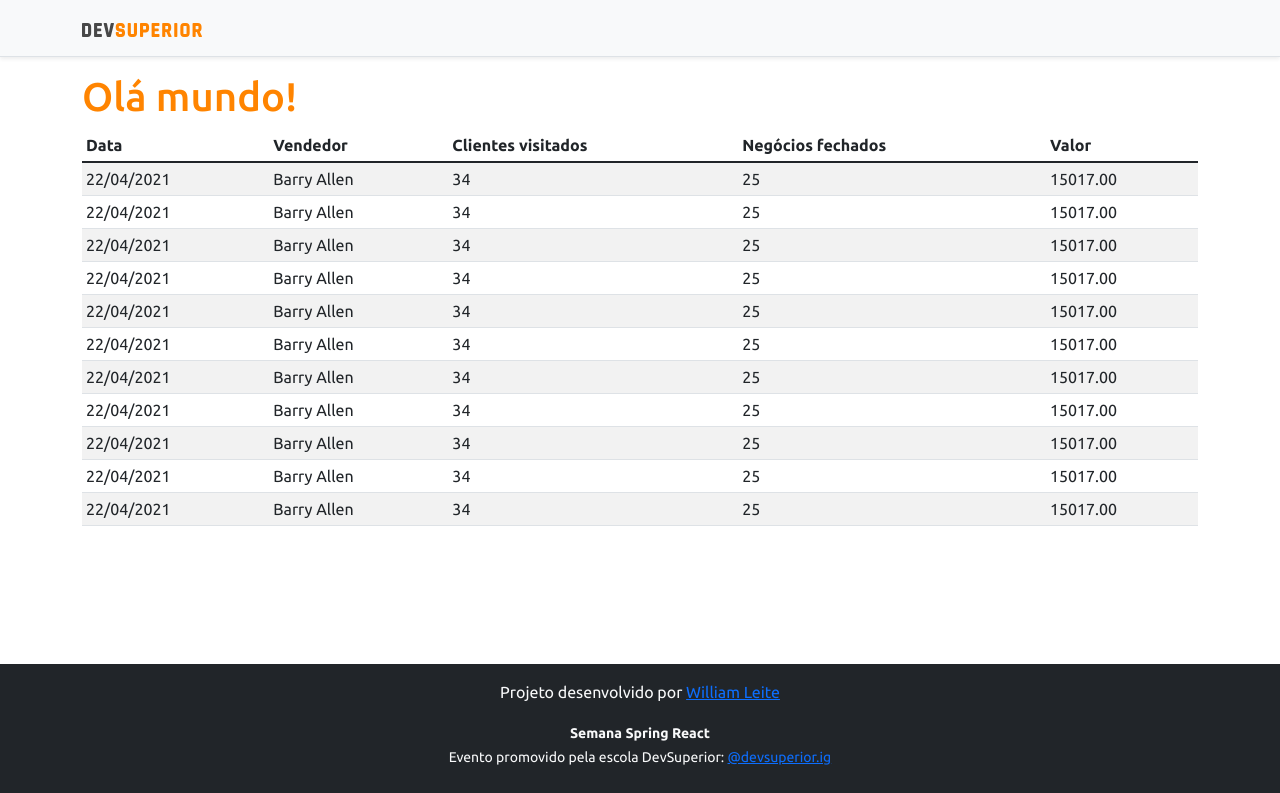
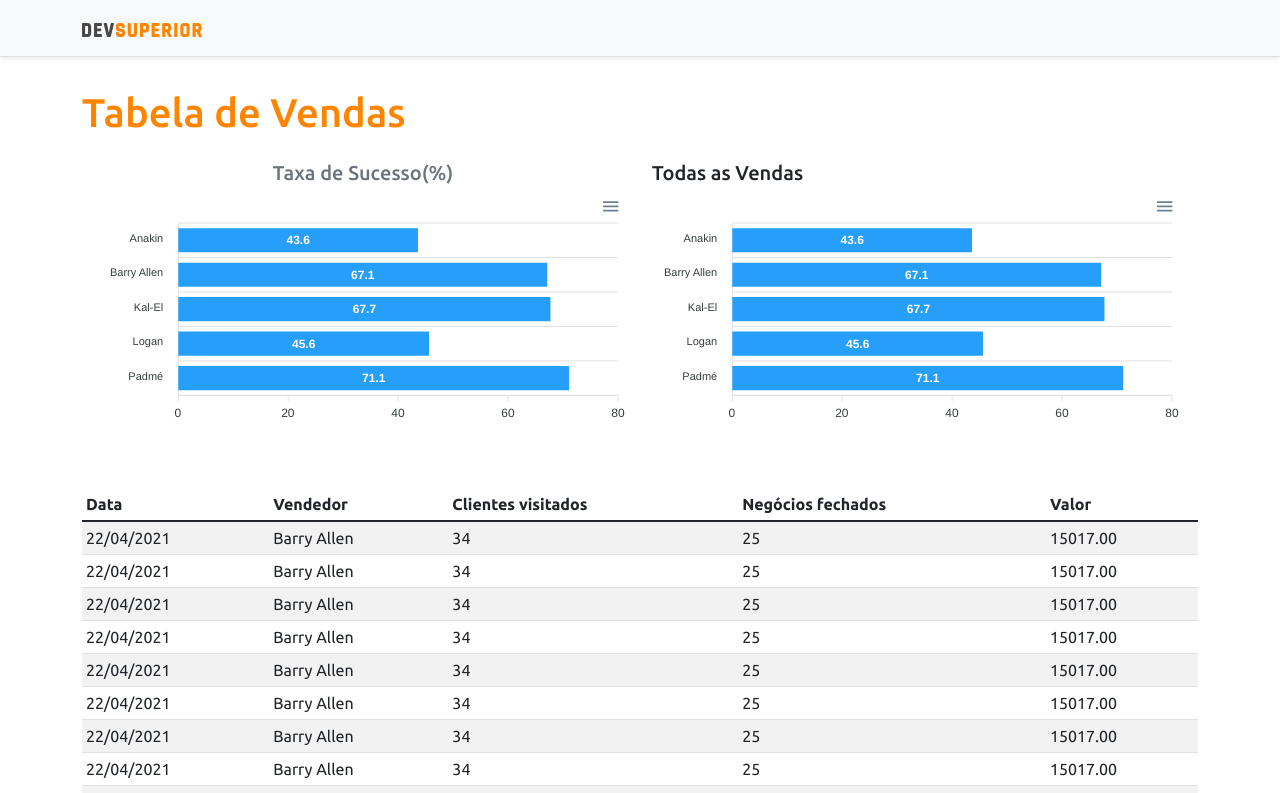
Before and after one commit to WilliamLeite02/Devsuperior4, a React (Create React App) app in the folder front/: page / in a window 1280 px wide. Shown: the top 793 px of the page. Built offline with nearby package versions, Linux system fonts and the light colour scheme.

Commit message:
Static Charts

```diff
--- a/front/package.json
+++ b/front/package.json
@@ -11,9 +11,11 @@
     "@types/node": "^12.0.0",
     "@types/react": "^17.0.0",
     "@types/react-dom": "^17.0.0",
+    "apexcharts": "^3.28.1",
     "bootstrap": "^5.1.1",
     "popper.js": "1.16.1",
     "react": "^17.0.2",
+    "react-apexcharts": "^1.3.9",
     "react-dom": "^17.0.2",
     "react-scripts": "4.0.3",
     "typescript": "^4.1.2",
--- a/front/src/App.tsx
+++ b/front/src/App.tsx
@@ -1,3 +1,4 @@
+import BarChart from "components/BarChart";
 import DataTable from "components/DataTable";
 import Footer from "components/Footer";
 import NavBar from "components/NavBar";
@@ -8,7 +9,23 @@
     <>
       <NavBar />
       <div className="container">
-        <h1 className="text-primary">Olá mundo!</h1>
+        <h1 className="text-primary py-3">Tabela de Vendas</h1>
+
+        <div className="row px-3">
+          <div className="col-sm-6">
+            <h5 className="text-center text-secondary">Taxa de Sucesso(%)</h5>
+            <BarChart />
+          </div>
+          <div className="col-sm-6">
+            <h5 >Todas as Vendas</h5>
+            <BarChart />
+          </div>
+        </div>
+
+        <div className="py-3">
+          <h2></h2>
+        </div>
+
         <DataTable />
       </div>
       <Footer />
--- /dev/null
+++ b/front/src/components/BarChart/index.tsx
@@ -0,0 +1,36 @@
+import Chart from 'react-apexcharts';
+
+const BarChart = () => {
+    const options = {
+        plotOptions: {
+            bar: {
+                horizontal: true,
+            }
+        },
+    };
+
+    const mockData = {
+        labels: {
+            categories: ['Anakin', 'Barry Allen', 'Kal-El', 'Logan', 'Padmé']
+        },
+        series: [
+            {
+                name: "% Sucesso",
+                data: [43.6, 67.1, 67.7, 45.6, 71.1]
+            }
+        ]
+    };
+
+
+
+    return (
+        <Chart
+            options={{ ...options, xaxis: mockData.labels}}
+            series={mockData.series}
+            type="bar"
+            height="240"
+        />
+    );
+}
+
+export default BarChart;
```
Also changed, not shown: front/src/components/DonutChart/index.tsx (added, +23 -0 lines), 1 other file (tests, documents, lock files or other folders).
